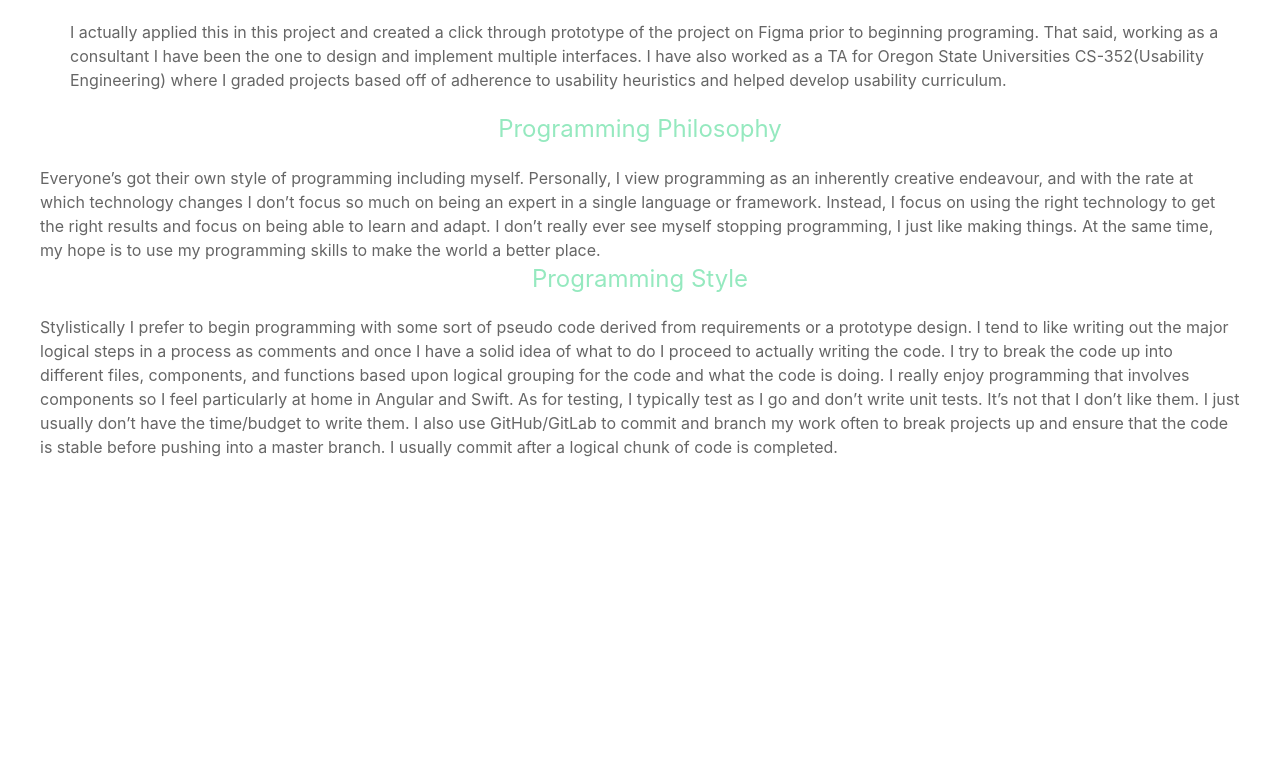
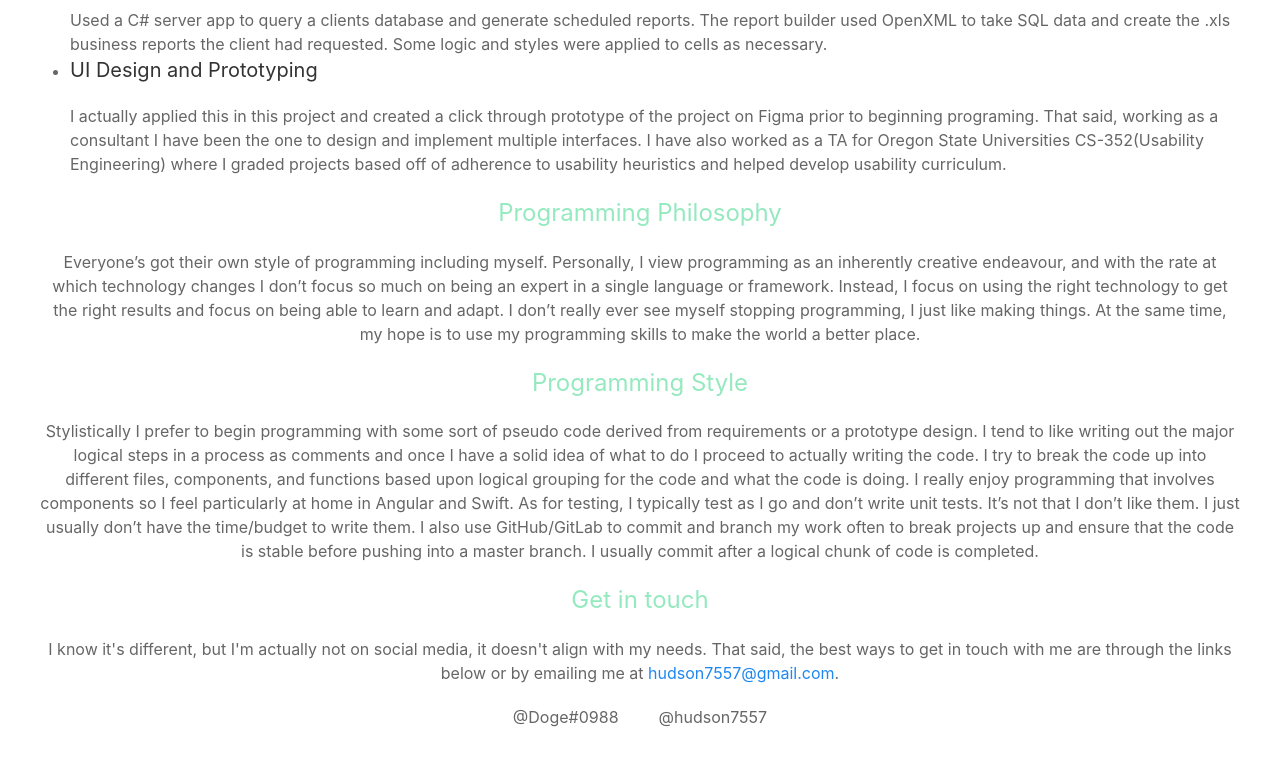
Before and after one commit to hudson7557/professional-site-2, an Angular app: page / in a window 1280 px wide. Shown: the part 1644-2410 px from the top of the page. Before the commit the page ends 2143 px from the top, so only its background shows below. Built offline with nearby package versions, Linux system fonts and the light colour scheme.

Commit message:
Added styles and contact me section

```diff
--- a/src/app/home/home.component.html
+++ b/src/app/home/home.component.html
@@ -2,6 +2,9 @@
     class="uk-padding"
     uk-grid
 >
+    <!-- Greeting and picture -->
+    <p class="uk-text-center uk-width-1-1">Hello! If you haven't guessed by now, my name is Scott Hudson. Welcome to my site, I'm so glad you're here!</p>
+
     <div class="uk-flex uk-flex-center uk-width-1-1">
         <div class="image-container">
             <img src="../../assets/images/profile-pic.jpg">
@@ -27,4 +30,28 @@
             class="uk-width-1-1"
         ></app-technical-section>
     </ng-container>
+
+    <!-- Contact Me -->
+    <div>
+        <h3 class="uk-text-center">Get in touch</h3>
+
+        <p class="uk-text-center">
+            I know it's different, but I'm actually not on social media, it doesn't align with my needs.
+             That said, the best ways to get in touch with me are through the links below or by emailing me at <a href="mailto:hudson7557@gmail.com">hudson7557@gmail.com</a>.
+        </p>
+
+        <div class="uk-width-1-1 uk-flex uk-flex-center">
+            <div class="uk-margin-medium-right">
+                <a href="https://discord.com">
+                    <span uk-icon="discord"></span>
+                </a> @Doge#0988
+            </div>
+
+            <div>
+                <a href="https://github.com/hudson7557">
+                    <span uk-icon="github"></span>
+                </a> @hudson7557
+            </div>
+        </div>
+    </div>
 </div>
--- a/src/app/text-section/text-section.component.html
+++ b/src/app/text-section/text-section.component.html
@@ -1,6 +1,6 @@
 <div *ngIf="data">
     <h3 class="uk-text-center">{{data.title}}</h3>
-    <div>
+    <p class="uk-text-center">
         {{data.content}}
-    </div>
+    </p>
 </div>
--- a/src/styles.scss
+++ b/src/styles.scss
@@ -1,3 +1,7 @@
 h3 {
     color: #95e9bf !important;
 }
+
+svg {
+    color: #95e9bf;
+}
```
